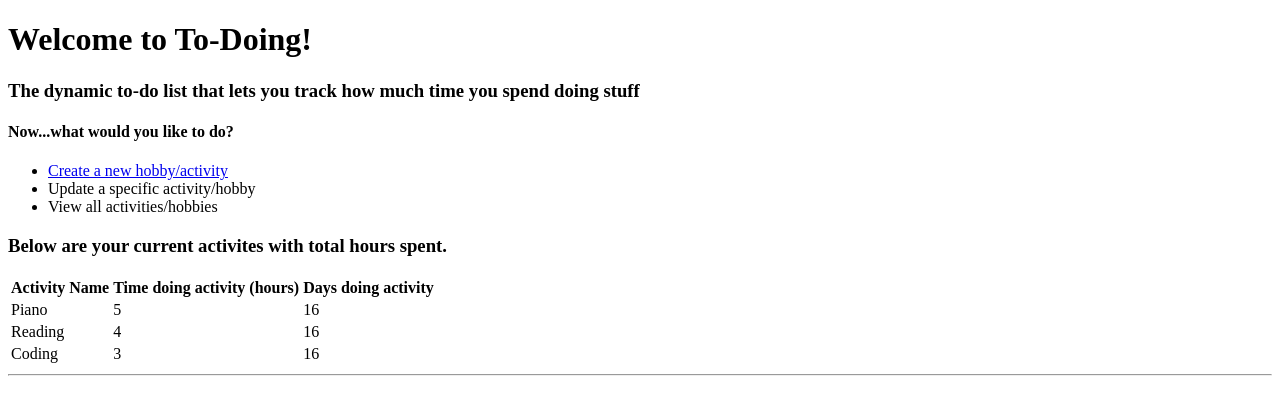
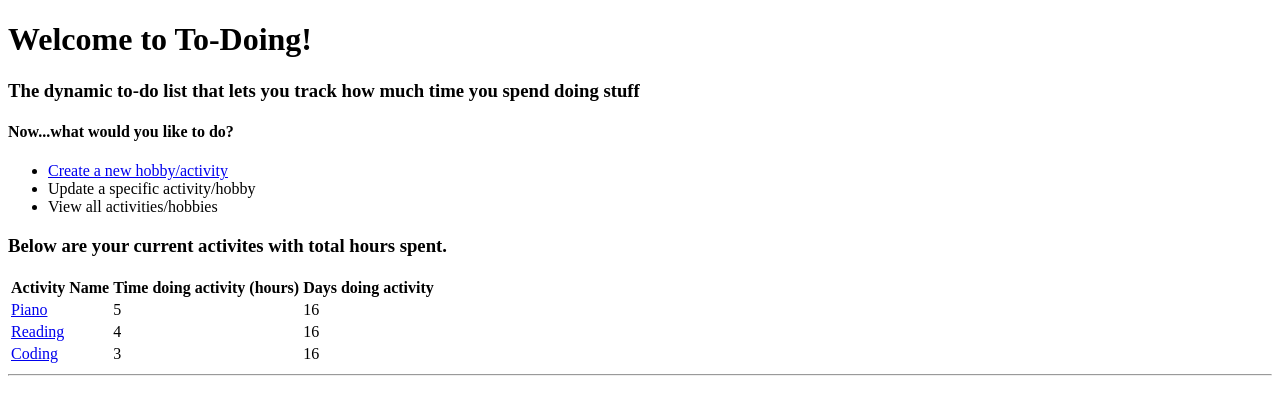
Before and after one commit to jmcnamara44/to-do-tracker, an Angular app: page / in a window 1280 px wide. Shown: the top 414 px of the page. Built offline with nearby package versions, Linux system fonts and the light colour scheme.

Commit message:
bring the user to a new page when an activity is clicked on. move activity-list selector out of app html and into the header html.

```diff
--- a/src/app/activity-list/activity-list.component.html
+++ b/src/app/activity-list/activity-list.component.html
@@ -7,7 +7,7 @@
       <th>Days doing activity</th>
     </tr>
     <tr *ngFor="let activity of activities">
-      <td>{{activity.name}}</td>
+      <td><a routerLink="details">{{activity.name}}</a></td>
       <td>{{activity.hours}}</td>
       <td>16</td>
     </tr>
--- a/src/app/app.component.html
+++ b/src/app/app.component.html
@@ -1,6 +1,5 @@
 <!--The content below is only a placeholder and can be replaced.-->
 <div>
   <router-outlet></router-outlet>
-  <app-activity-list></app-activity-list>
   <hr>
 </div>
--- a/src/app/app.routing.ts
+++ b/src/app/app.routing.ts
@@ -1,11 +1,16 @@
 import { ModuleWithProviders } from '@angular/core';
 import { Routes, RouterModule } from '@angular/router';
 import { HeaderComponent } from './header/header.component';
+import { ActivityDetailComponent } from './activity-detail/activity-detail.component';
 
 const appRoutes: Routes = [
   {
     path: '',
     component: HeaderComponent
+  },
+  {
+    path: 'details',
+    component: ActivityDetailComponent
   }
 ];
 
--- a/src/app/header/header.component.html
+++ b/src/app/header/header.component.html
@@ -10,4 +10,5 @@
   <div *ngIf="showFormClicked">
     <app-new-activity></app-new-activity>
   </div>
+  <app-activity-list></app-activity-list>
 </div>
```
